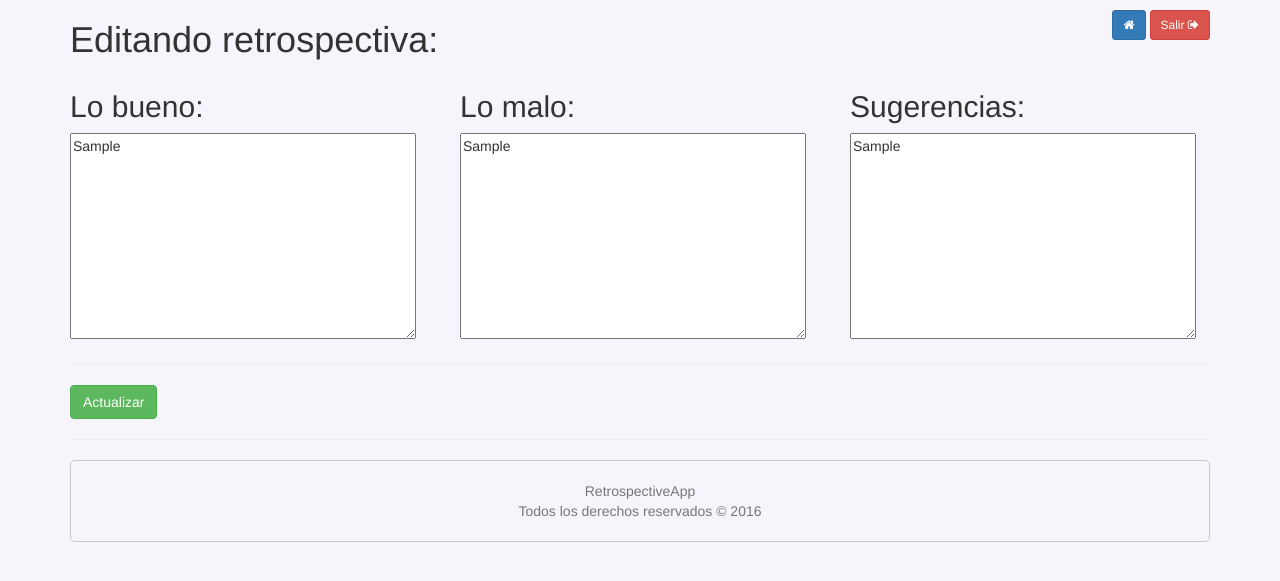
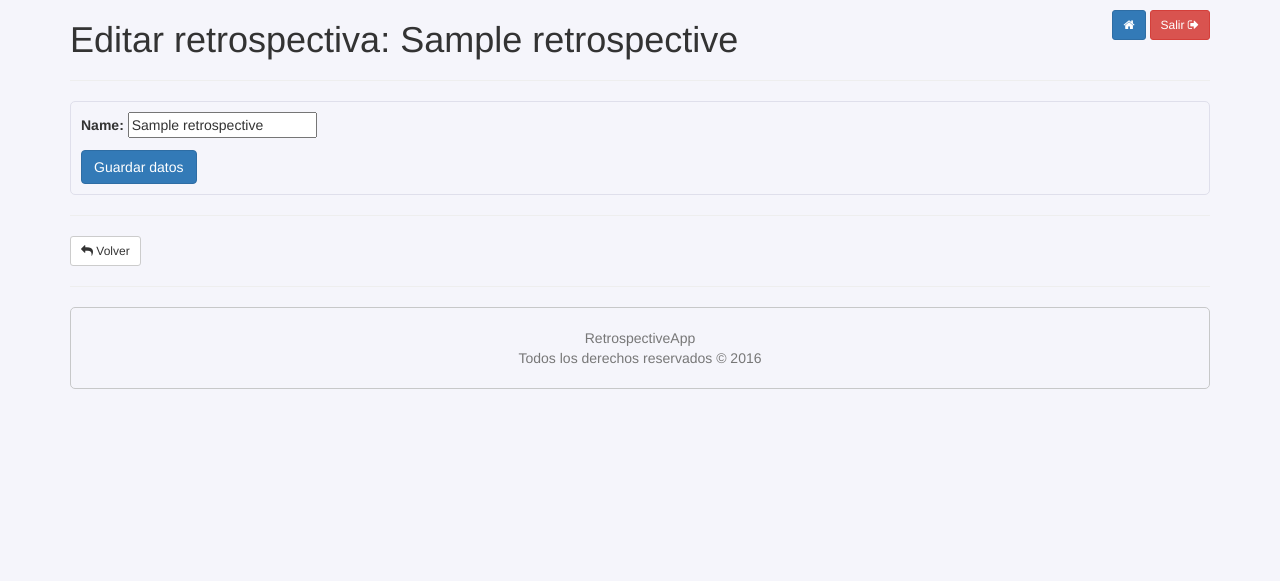
Before and after one commit to alfegupe/ScrumRetrospective, a Django app: page /retrospective/edit/1/ in a window 1280 px wide. Shown: the top 581 px of the page. Run offline with Django 3.2, Linux system fonts and the light colour scheme; a user stored in the database is signed in; tables that the repository leaves empty hold one stand-in row (values such as "Sample post"); some libraries are stand-ins or nearby versions.

Commit message:
Added functions for create and update retrospectives.

```diff
--- a/retrospective/models.py
+++ b/retrospective/models.py
@@ -5,6 +5,7 @@ from django.db import models
 from django.urls import reverse
 from django.contrib.auth.models import User
 from tinymce.models import HTMLField
+from tinymce.widgets import TinyMCE
 
 
 class Planning(models.Model):
--- a/retrospective/templates/retrospective/retrospective_edit.html
+++ b/retrospective/templates/retrospective/retrospective_edit.html
@@ -4,26 +4,17 @@
     {% include 'includes/menu.html' %}
 {% endblock %}
 {% block content %}
-    <h1>Editando retrospectiva:</h1>
-
-    <form action="" method="post">
-        {% csrf_token %}
-        <div class="row">
-            <div class="col-lg-4 col-md-4 col-sm-4">
-                <h2>Lo bueno:</h2>
-                {{ form.good }}
-            </div>
-            <div class="col-lg-4 col-md-4 col-sm-4">
-                <h2>Lo malo:</h2>
-                {{ form.bad }}
-            </div>
-            <div class="col-lg-4 col-md-4 col-sm-4">
-                <h2>Sugerencias:</h2>
-                {{ form.suggestions }}
-            </div>
-        </div>
-        <hr>
-        <input class="btn btn-success" type="submit" value="Actualizar">
-    </form>
-
+    <h1>Editar retrospectiva: {{ retrospective.name }}</h1>
+    <hr>
+    <div class="content-bordered">
+        <form action="" method="post" novalidate>
+            {% csrf_token %}
+            {{ form.as_p }}
+            <input type="submit" class="btn btn-primary" value="Guardar datos">
+        </form>
+    </div>
+    <hr>
+    <a href="{% url 'index' %}" class="btn btn-default btn-sm">
+        <i class="fa fa-reply"></i> Volver
+    </a>
 {% endblock %}
--- a/retrospective/templates/retrospective/retrospective_detail.html
+++ b/retrospective/templates/retrospective_user/retrospective_detail.html
@@ -15,7 +15,7 @@
                             <a role="button" data-toggle="collapse" data-parent="#accordion" href="#{{ d.user }}" aria-expanded="false" aria-controls="collapseOne">
                               <strong>Retrospectiva {{ d.user }}</strong>
                                 {% if d.user == request.user %}
-                                    <a href="{% url 'retrospective-edit' d.id %}?retro={{ retrospective.id }}" class="pull-right"> <i class="fa fa-edit"> Editar</i> </a>
+                                    <a href="{% url 'retrospective-user-edit' d.id %}?retro={{ retrospective.id }}" class="pull-right"> <i class="fa fa-edit"> Editar</i> </a>
                                 {% endif %}
                             </a>
                         </h3>
@@ -48,7 +48,7 @@
                 <li>
                     {{ u.first_name }} {{ u.last_name }}
                     {% if u == request.user %}
-                        <a href="{% url 'retrospective-create' retrospective.id %}?retro={{ retrospective.id }}" class="btn btn-default btn-xs"> <i class="fa fa-plus-circle"></i> Registrar</a>
+                        <a href="{% url 'retrospective-user-create' retrospective.id %}?retro={{ retrospective.id }}" class="btn btn-default btn-xs"> <i class="fa fa-plus-circle"></i> Registrar</a>
                     {% endif %}
                 </li>
             {% endfor %}
--- a/retrospective/urls.py
+++ b/retrospective/urls.py
@@ -15,14 +15,21 @@ urlpatterns = [
         views.PlanningEditView.as_view(),
         name='planning-edit'),
 
-    url(r'^retrospective/(?P<id_retro>[-_\w]+)/$',
-        views.RetrospectiveDetailView.as_view(), name="retrospective"),
-    url(r'^retrospective/create/(?P<id_retro>[-_\w]+)/$',
-        views.RetrospectiveUserCreateView.as_view(),
+    url(r'^retrospective/create/$',
+        views.RetrospectiveCreateView.as_view(),
         name='retrospective-create'),
     url(r'^retrospective/edit/(?P<id_retro>[-_\w]+)/$',
+        views.RetrospectiveEditView.as_view(),
+        name='retrospective-edit'),
+
+    url(r'^retrospective_user/(?P<id_retro>[-_\w]+)/$',
+        views.RetrospectiveDetailView.as_view(), name="retrospective"),
+    url(r'^retrospective_user/create/(?P<id_retro>[-_\w]+)/$',
+        views.RetrospectiveUserCreateView.as_view(),
+        name='retrospective-user-create'),
+    url(r'^retrospective_user/edit/(?P<id_retro>[-_\w]+)/$',
         views.RetrospectiveUserEditView.as_view(),
-        name='retrospective-edit'),
+        name='retrospective-user-edit'),
 
     url(r'^login/$', views.LoginView.as_view(), name="login"),
     url(r'^logout/$', views.LogoutView.as_view(), name="logout"),
--- a/retrospective/views.py
+++ b/retrospective/views.py
@@ -68,7 +68,7 @@ class IndexView(LoginRequiredMixin, View):
 
 class RetrospectiveDetailView(LoginRequiredMixin, DetailView):
     model = Retrospective
-    template_name = "retrospective/retrospective_detail.html"
+    template_name = "retrospective_user/retrospective_detail.html"
     slug_field = "id"
     slug_url_kwarg = "id_retro"
     login_url = "login"
@@ -79,7 +79,7 @@ class RetrospectiveDetailView(LoginRequiredMixin, DetailView):
             retrospective=self.object
         )
         data_off = User.objects.exclude(
-            id__in=RetrospectiveUser.objects.values_list('user', flat=True)
+            id__in=data.values_list('user', flat=True)
         )
         context['data'] = data
         context['data_off'] = data_off
@@ -92,7 +92,7 @@ class RetrospectiveUserCreateView(LoginRequiredMixin, CreateView):
     slug_field = 'id'
     slug_url_kwarg = 'id_retro'
     login_url = 'login'
-    template_name = 'retrospective/retrospective_create.html'
+    template_name = 'retrospective_user/retrospective_create.html'
     success_url = reverse_lazy('index')
 
     def form_valid(self, form):
@@ -120,7 +120,7 @@ class RetrospectiveUserEditView(LoginRequiredMixin, UpdateView):
     slug_field = 'id'
     slug_url_kwarg = 'id_retro'
     login_url = 'login'
-    template_name = 'retrospective/retrospective_edit.html'
+    template_name = 'retrospective_user/retrospective_edit.html'
 
     def form_valid(self, form):
         try:
@@ -163,6 +163,10 @@ class PlanningCreateView(LoginRequiredMixin, CreateView):
             print e.message
             return super(PlanningCreateView, self).form_invalid(form)
 
+    def get_success_url(self):
+        plan = self.object.id
+        return reverse_lazy('planning', kwargs={'id_plan': plan})
+
 
 class PlanningEditView(LoginRequiredMixin, UpdateView):
     model = Planning
@@ -183,5 +187,50 @@ class PlanningEditView(LoginRequiredMixin, UpdateView):
             return super(PlanningEditView, self).form_invalid(form)
 
     def get_success_url(self):
+        plan = self.object.id
+        return reverse_lazy('planning', kwargs={'id_plan': plan})
+
+
+class RetrospectiveCreateView(LoginRequiredMixin, CreateView):
+    model = Retrospective
+    fields = ['name']
+    template_name = 'retrospective/retrospective_create.html'
+    success_url = reverse_lazy('index')
+    login_url = 'login'
+
+    def form_valid(self, form):
+        try:
+            messages.success(
+                self.request, 'Retrospectiva guardada correctamente.'
+            )
+            return super(RetrospectiveCreateView, self).form_valid(form)
+        except Exception as e:
+            print e.message
+            return super(RetrospectiveCreateView, self).form_invalid(form)
+
+    def get_success_url(self):
         retro = self.object.id
-        return reverse_lazy('planning', kwargs={'id_plan': retro})
+        return reverse_lazy('retrospective', kwargs={'id_retro': retro})
+
+
+class RetrospectiveEditView(LoginRequiredMixin, UpdateView):
+    model = Retrospective
+    fields = ['name']
+    slug_field = 'id'
+    slug_url_kwarg = 'id_retro'
+    login_url = 'login'
+    template_name = 'retrospective/retrospective_edit.html'
+
+    def form_valid(self, form):
+        try:
+            messages.success(
+                self.request, 'Retrospectiva actualizada correctamente.'
+            )
+            return super(RetrospectiveEditView, self).form_valid(form)
+        except Exception as e:
+            print e.message
+            return super(RetrospectiveEditView, self).form_invalid(form)
+
+    def get_success_url(self):
+        retro = self.object.id
+        return reverse_lazy('retrospective', kwargs={'id_retro': retro})
```
Also changed, not shown: retrospective/templates/general/index.html (+9 -1 lines), retrospective/templates/retrospective/retrospective_create.html (+12 -19 lines), retrospective/templates/retrospective_user/retrospective_create.html (added, +27 -0 lines), retrospective/templates/retrospective_user/retrospective_edit.html (added, +29 -0 lines).
